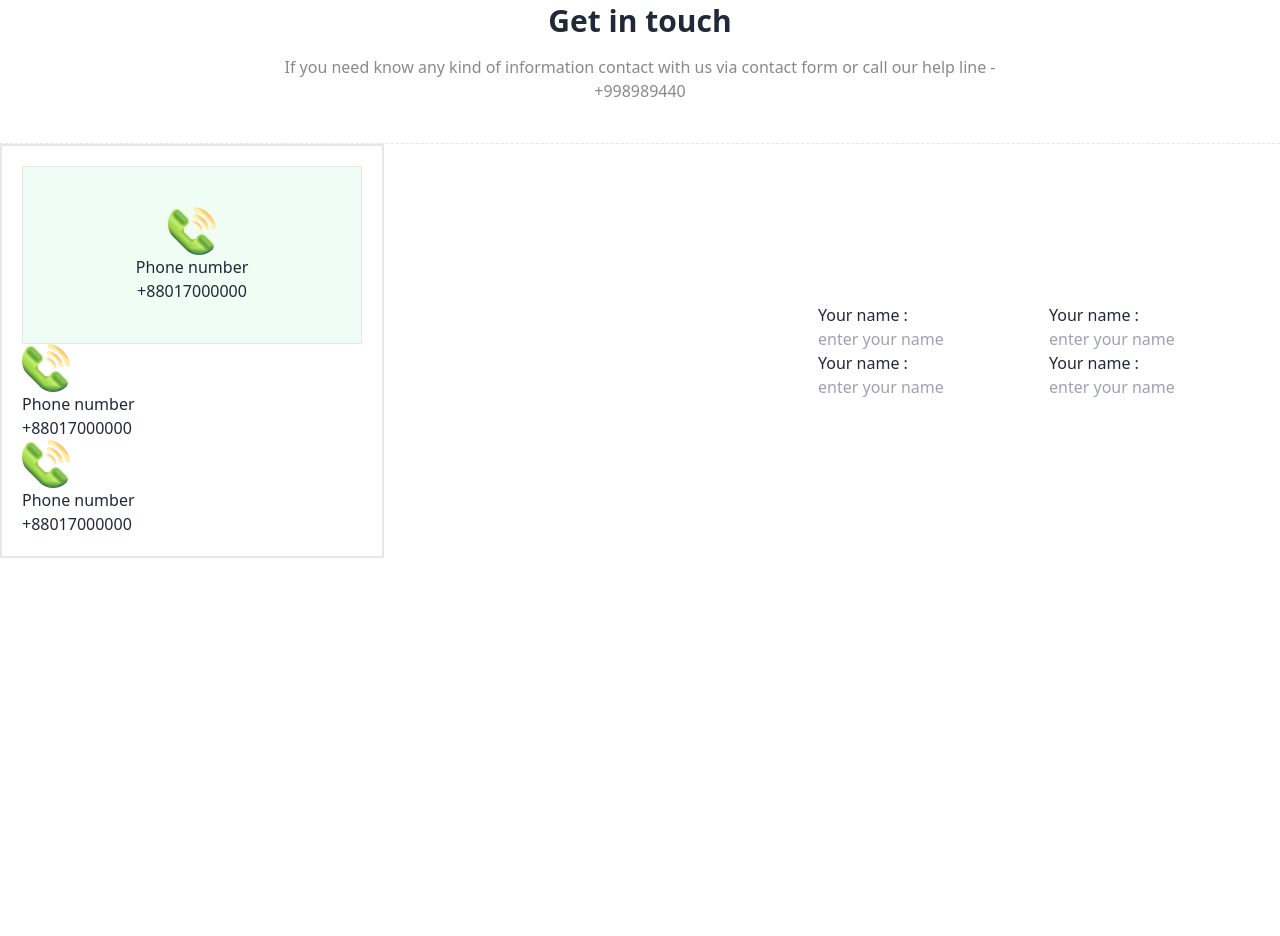
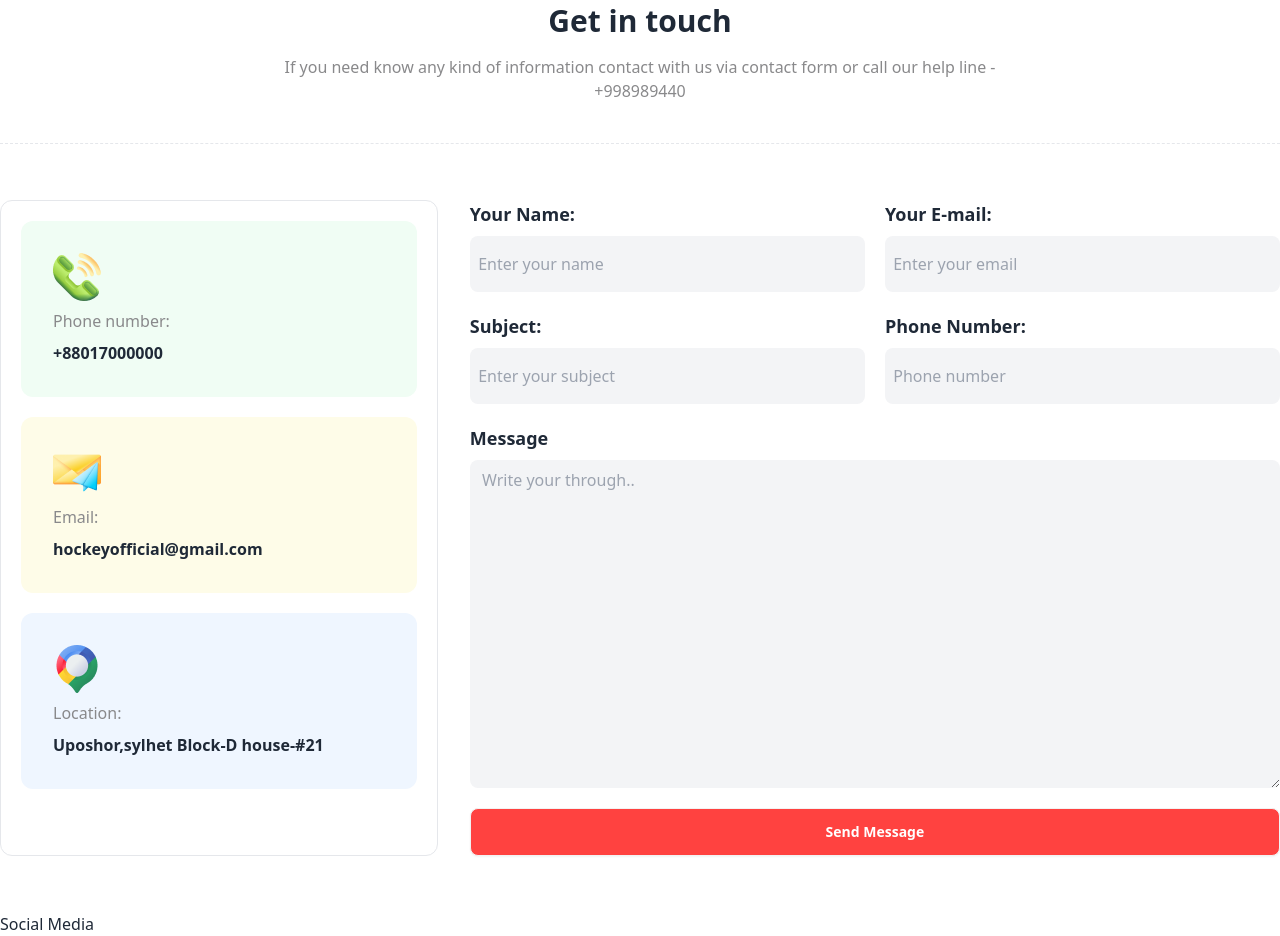
Before and after one commit to sahidDev09/Hockey-s-field, a plain HTML site: page index.html in a window 1280 px wide. Shown: the part 4327-5263 px from the top of the page. Before the commit the page ends 4885 px from the top, so only its background shows below. Drawn offline with nearby package versions, Linux system fonts and the light colour scheme.

Commit message:
completed user form

```diff
--- a/index.html
+++ b/index.html
@@ -212,7 +212,7 @@
       </section>
     </header>
     <main class="container mx-auto p-4 md:p-0">
-      <!-- Progress bar section -->
+      <!-- *Progress bar section -->
 
       <section class="progress-section md:my-16 my-4">
         <hr class="border-dashed my-10" />
@@ -291,7 +291,7 @@
         </div>
       </section>
 
-      <!-- program section -->
+      <!-- *program section -->
 
       <section id="program-section">
         <hr class="border-dashed my-10" />
@@ -359,7 +359,7 @@
         </div>
       </section>
 
-      <!-- our new products -->
+      <!-- *our new products -->
 
       <section class="products-section my-20">
         <hr class="border-dashed my-10" />
@@ -373,7 +373,7 @@
         </p>
         <hr class="border-dashed mt-10" />
 
-        <!-- products section -->
+        <!-- *products section -->
 
         <div class="products-card my-10 grid grid-cols-1 md:grid-cols-2 gap-7">
           <!-- card 1 -->
@@ -621,7 +621,7 @@
         </div>
       </section>
 
-      <!-- FAQ section -->
+      <!-- *FAQ section -->
 
       <section class="faq-section my-10">
         <hr class="border-dashed my-10" />
@@ -754,7 +754,7 @@
         <div></div>
       </section>
 
-      <!-- contact form -->
+      <!-- *contact form -->
 
       <section class="contact">
         <hr class="border-dashed my-10" />
@@ -767,54 +767,101 @@
         </p>
         <hr class="border-dashed mt-10" />
 
-        <div class="main-contact flex justify-between items-center">
-          <div class="contact-info-icon w-[30%] border-2 p-5">
+        <div class="main-contact md:flex justify-between gap-8 my-14">
+          <div
+            class="contact-info-icon w-full md:w-[40%] border p-5 rounded-xl mb-10 md:mb-0">
             <!-- card 1-->
 
-            <div class="contact-card1 text-center border p-10 bg-green-50">
-              <img src="./Images/Group 1171275317.png" alt="" class="mx-auto" />
-              <p>Phone number</p>
-              <h1>+88017000000</h1>
+            <div
+              class="contact-card1 text-start p-8 bg-green-50 space-y-2 rounded-xl mb-5">
+              <img src="./Images/Group 1171275317.png" alt="" class="" />
+              <p class="text-txt-normal mt-4">Phone number:</p>
+              <h1 class="font-bold">+88017000000</h1>
             </div>
 
-            <div class="contact-card1">
-              <img src="./Images/Group 1171275317.png" alt="" />
-              <p>Phone number</p>
-              <h1>+88017000000</h1>
+            <div
+              class="contact-card1 text-start p-8 bg-yellow-50 space-y-2 rounded-xl mb-5">
+              <img src="./Images/Group 1171275318.png" alt="" class="" />
+              <p class="text-txt-normal mt-4">Email:</p>
+              <h1 class="font-bold">hockeyofficial@gmail.com</h1>
             </div>
 
-            <div class="contact-card1">
-              <img src="./Images/Group 1171275317.png" alt="" />
-              <p>Phone number</p>
-              <h1>+88017000000</h1>
+            <div
+              class="contact-card1 text-start p-8 bg-blue-50 space-y-2 rounded-xl mb-5">
+              <img src="./Images/Group 1171275321.png" alt="" class="" />
+              <p class="text-txt-normal mt-4">Location:</p>
+              <h1 class="font-bold">Uposhor,sylhet Block-D house-#21</h1>
             </div>
           </div>
 
-          <div class="contact-input">
-            <div class="con-top grid md:grid-cols-2">
-              <div>
-                <h1>Your name :</h1>
-                <input type="text" placeholder="enter your name" />
+          <form action="">
+            <div class="grid grid-cols-2 gap-5">
+              <div class="flex flex-col col-span-2 md:col-span-1">
+                <label for="" class="font-semibold text-lg mb-2"
+                  >Your Name:</label
+                >
+                <input
+                  type="text"
+                  class="pr-28 py-4 bg-gray-100 rounded-lg"
+                  placeholder="  Enter your name" />
               </div>
 
-              <div>
-                <h1>Your name :</h1>
-                <input type="text" placeholder="enter your name" />
+              <div class="flex flex-col col-span-2 md:col-span-1">
+                <label for="" class="font-semibold text-lg mb-2"
+                  >Your E-mail:</label
+                >
+                <input
+                  type="email"
+                  class="pr-28 py-4 lg:pr-60 bg-gray-100 rounded-lg"
+                  placeholder="  Enter your email" />
               </div>
 
-              <div>
-                <h1>Your name :</h1>
-                <input type="text" placeholder="enter your name" />
+              <div class="flex flex-col col-span-2 md:col-span-1">
+                <label for="" class="font-semibold text-lg mb-2"
+                  >Subject:</label
+                >
+                <input
+                  type="text"
+                  class="pr-28 py-4 bg-gray-100 rounded-lg"
+                  placeholder="  Enter your subject" />
               </div>
 
-              <div>
-                <h1>Your name :</h1>
-                <input type="text" placeholder="enter your name" />
+              <div class="flex flex-col col-span-2 md:col-span-1">
+                <label for="" class="font-semibold text-lg mb-2"
+                  >Phone Number:</label
+                >
+                <input
+                  type="number"
+                  class="pr-28 py-4 bg-gray-100 rounded-lg"
+                  placeholder="  Phone number" />
               </div>
 
+              <div class="col-span-2">
+                <div class="flex flex-col">
+                  <label for="" class="font-semibold text-lg mb-2"
+                    >Message</label
+                  >
+                  <textarea
+                    name=""
+                    id=""
+                    cols="30"
+                    rows="13"
+                    placeholder=" Write your through.."
+                    class="bg-gray-100 rounded-lg p-2 h-[200px] md:h-full"></textarea>
+                </div>
+              </div>
+
+              <button class="btn bg-main-ancent col-span-2 text-white">
+                Send Message
+              </button>
             </div>
-          </div>
+          </form>
         </div>
+
+        <div>
+          <h1>Social Media</h1>
+        </div>
+
       </section>
     </main>
     <footer></footer>
```
